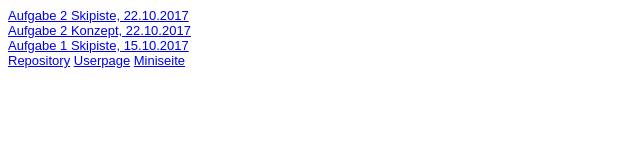
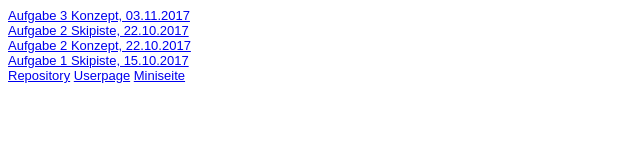
Before and after one commit to AnjaOtt/AnjaOtt.github.io, a plain HTML site: page Steckbrief/steckbrief.htm in a window 1280 px wide. Shown: the whole page, without its empty margins (0-640 px from the left). Drawn offline with Linux system fonts and the light colour scheme.

Commit message:
push Concept 03

```diff
--- a/Steckbrief/steckbrief.htm
+++ b/Steckbrief/steckbrief.htm
@@ -13,6 +13,7 @@ body {
 </head>
 <body>
 	<!-- Hier die Links zu den gelösten Aufgaben einstellen, aktuelle oben, alte stehen lassen! Format: Aufgabenbezeichnung, Datum -->
+<a href="https://anjaott.github.io/EIA2/03/Konzept03.pdf" target="_blank" >Aufgabe 3 Konzept, 03.11.2017</a><br>
 <a href="https://anjaott.github.io/EIA2/02/skipiste.html" target="_blank" >Aufgabe 2 Skipiste, 22.10.2017</a><br>
 <a href="https://anjaott.github.io/EIA2/02/Konzept02.pdf" target="_blank" >Aufgabe 2 Konzept, 22.10.2017</a><br>
 <a href="https://anjaott.github.io/EIA2/01/skipiste.html" target="_blank" >Aufgabe 1 Skipiste, 15.10.2017</a><br>
```
